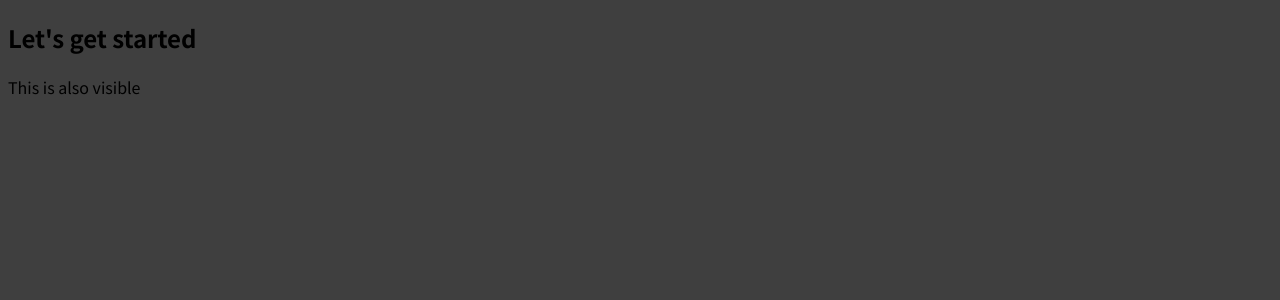
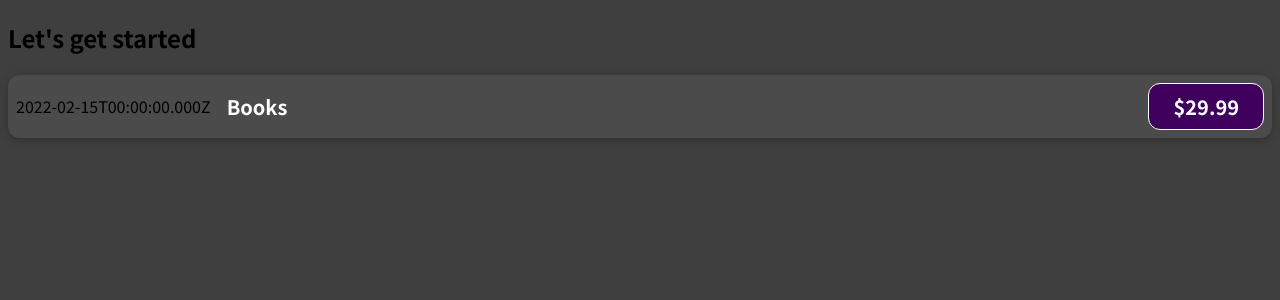
Before and after one commit to nayelipleskac/Complete-React-Course, a React (Create React App) app: page / in a window 1280 px wide. Shown: the top 300 px of the page. Built offline with nearby package versions, Linux system fonts and the light colour scheme.

Commit message:
building components

```diff
--- a/src/App.js
+++ b/src/App.js
@@ -1,10 +1,12 @@
 //npx create-react-app: https://create-react-app.dev/docs/getting-started
+
+import ExpenseItem from './compontents/ExpenseItem'
 
 function App() {
   return (
     <div>
       <h2>Let's get started</h2>
-      <p>This is also visible</p>
+      <ExpenseItem></ExpenseItem>
     </div>
   );
 }
--- /dev/null
+++ b/src/compontents/ExpenseItem.css
@@ -0,0 +1,56 @@
+.expense-item {
+    display: flex;
+    justify-content: space-between;
+    align-items: center;
+    box-shadow: 0 2px 8px rgba(0, 0, 0, 0.25);
+    padding: 0.5rem;
+    margin: 1rem 0;
+    border-radius: 12px;
+    background-color: #4b4b4b;
+  }
+
+  .expense-item__description {
+    display: flex;
+    flex-direction: column;
+    gap: 1rem;
+    align-items: flex-end;
+    flex-flow: column-reverse;
+    justify-content: flex-start;
+    flex: 1;
+  }
+
+  .expense-item h2 {
+    color: #3a3a3a;
+    font-size: 1rem;
+    flex: 1;
+    margin: 0 1rem;
+    color: white;
+  }
+
+  .expense-item__price {
+    font-size: 1rem;
+    font-weight: bold;
+    color: white;
+    background-color: #40005d;
+    border: 1px solid white;
+    padding: 0.5rem;
+    border-radius: 12px;
+  }
+
+  @media (min-width: 580px) {
+    .expense-item__description {
+      flex-direction: row;
+      align-items: center;
+      justify-content: flex-start;
+      flex: 1;
+    }
+
+    .expense-item__description h2 {
+      font-size: 1.25rem;
+    }
+
+    .expense-item__price {
+      font-size: 1.25rem;
+      padding: 0.5rem 1.5rem;
+    }
+  }
--- /dev/null
+++ b/src/compontents/ExpenseItem.js
@@ -0,0 +1,21 @@
+//components are javascipt functions
+
+import './ExpenseItem.css';
+
+function ExpenseItem() {
+    const expenseDate = new Date(2022, 1, 15);
+    const expenseTitle = 'Books';
+    const expenseAmount = 29.99;
+
+    return (
+        <div className ="expense-item">
+            <div>{expenseDate.toISOString()}</div>
+            <div className = "expense-item__description">
+                <h2>{expenseTitle}</h2>
+                <div className = "expense-item__price">${expenseAmount}</div>
+            </div>
+        </div>
+    );
+}
+
+export default ExpenseItem;
```
